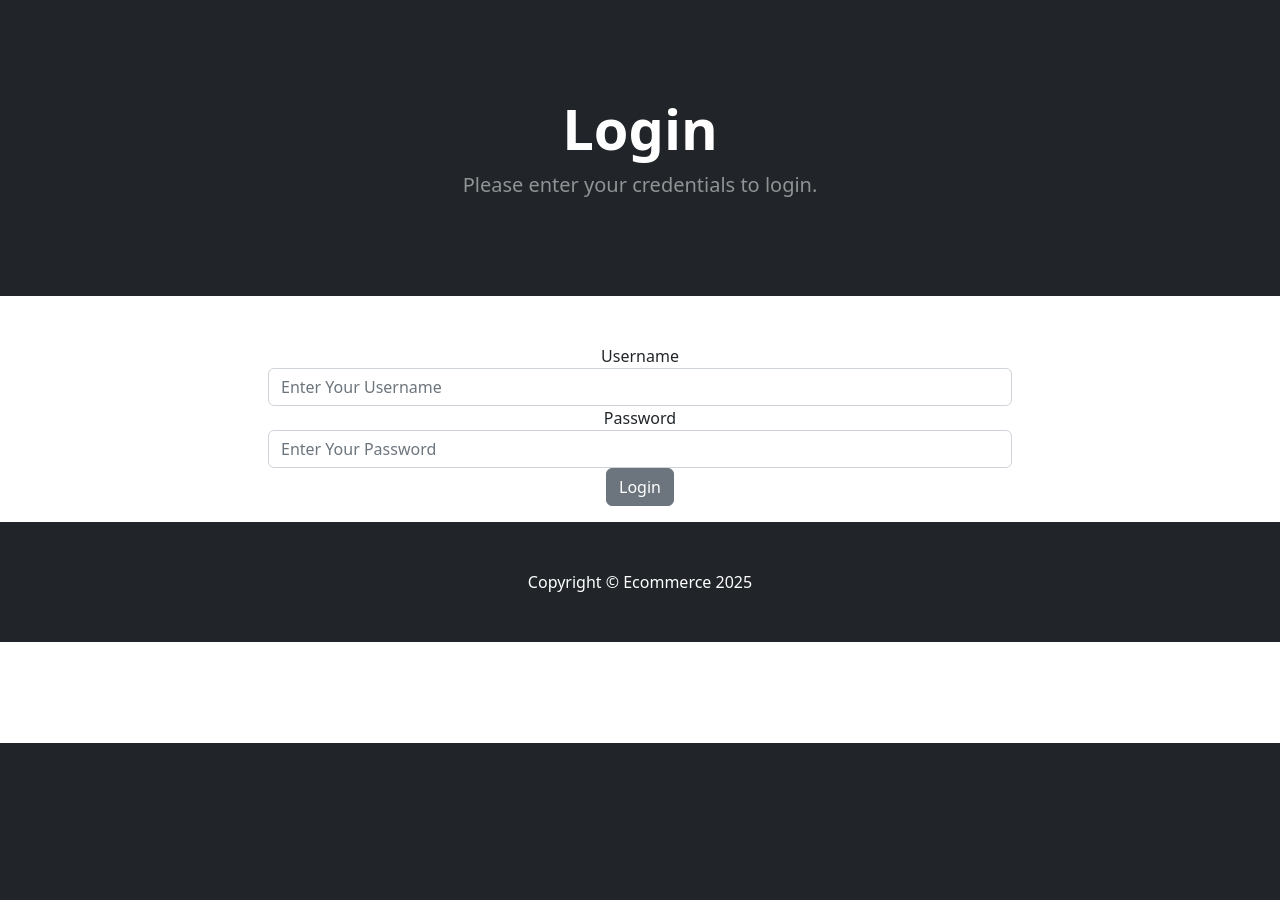
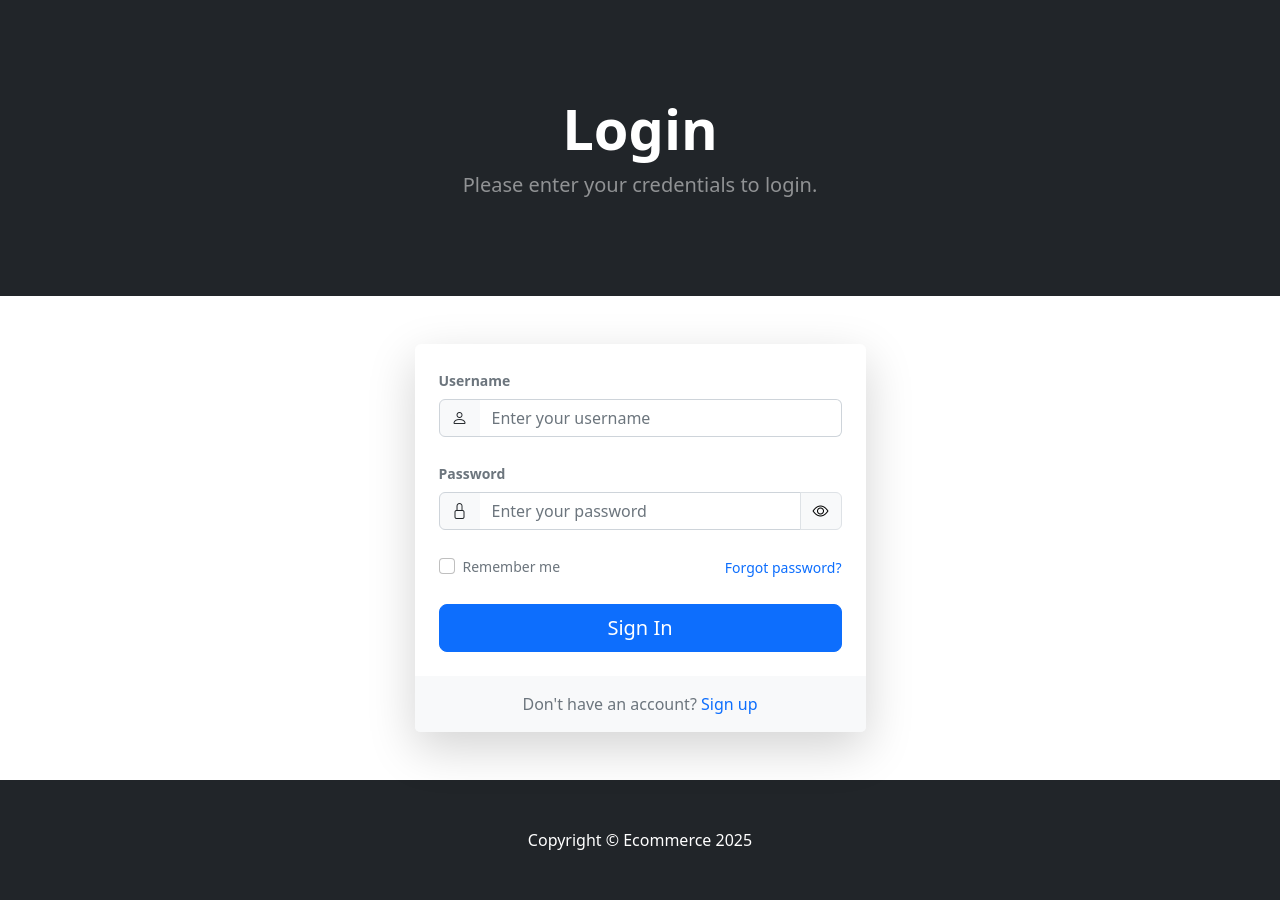
Before and after one commit to TharHtet236401/Ecommerce-App-with-Django, a Django app: page /login/ in a window 1280 px wide. Shown: the part 57-957 px from the top of the page. Before the commit the page ends 800 px from the top, so only its background shows below. Run offline with Django 5.2, Linux system fonts and the light colour scheme; some libraries are stand-ins or nearby versions.

Commit message:
beautify the UI of the login form

```diff
--- a/store/templates/base.html
+++ b/store/templates/base.html
@@ -17,6 +17,14 @@
     <body>
         <!-- Navigation-->
          {% include 'nav.html' %}
+         {% if messages %}
+         {% for message in messages %}
+         <div class="alert alert-warning alert-dismissible fade show" role="alert">
+          {{ message }}
+            <button type="button" class="btn-close" data-bs-dismiss="alert" aria-label="Close"></button>
+          </div>
+         {% endfor %}
+         {% endif %}
          {% block content %}
 
 
--- a/store/templates/login.html
+++ b/store/templates/login.html
@@ -11,27 +11,73 @@
     </div>
 </header>
 
-<div class="container ">
-    <div class="row">
-        <center>
-            <div class="col-8 mb-3">
-                <br/> <br/>
-                <form method="post" action="{% url 'login' %}">
-                    {% csrf_token %}
-                    <div class="form-group">
-                      <label for="exampleInputEmail1">Username</label>
-                      <input type="text" class="form-control" id="exampleInputEmail1" aria-describedby="emailHelp" placeholder="Enter Your Username" name="username">
-                    </div>
-                    <div class="form-group">
-                      <label for="exampleInputPassword1">Password</label>
-                      <input type="password" class="form-control" id="exampleInputPassword1" placeholder="Enter Your Password" name="password">
-                    </div>
-
-                    <button type="submit" class="btn btn-secondary">Login</button>
-                </form>
+<div class="container py-5">
+    <div class="row justify-content-center">
+        <div class="col-md-6 col-lg-5">
+            <div class="card shadow-lg border-0 rounded-lg">
+                <div class="card-body p-4">
+                    <form method="post" action="{% url 'login' %}">
+                        {% csrf_token %}
+                        <div class="mb-4">
+                            <label class="form-label small fw-bold text-muted">Username</label>
+                            <div class="input-group">
+                                <span class="input-group-text bg-light">
+                                    <i class="bi bi-person"></i>
+                                </span>
+                                <input type="text" class="form-control border-start-0" id="exampleInputEmail1"
+                                    placeholder="Enter your username" name="username" required>
+                            </div>
+                        </div>
+                        <div class="mb-4">
+                            <label class="form-label small fw-bold text-muted">Password</label>
+                            <div class="input-group">
+                                <span class="input-group-text bg-light">
+                                    <i class="bi bi-lock"></i>
+                                </span>
+                                <input type="password" class="form-control border-start-0" id="exampleInputPassword1"
+                                    placeholder="Enter your password" name="password" required>
+                                <button class="btn btn-light border" type="button" id="togglePassword">
+                                    <i class="bi bi-eye" id="toggleIcon"></i>
+                                </button>
+                            </div>
+                        </div>
+                        <div class="d-flex justify-content-between align-items-center mb-4">
+                            <div class="form-check">
+                                <input class="form-check-input" type="checkbox" id="rememberMe">
+                                <label class="form-check-label small text-muted" for="rememberMe">
+                                    Remember me
+                                </label>
+                            </div>
+                            <a href="#" class="small text-decoration-none">Forgot password?</a>
+                        </div>
+                        <div class="d-grid">
+                            <button type="submit" class="btn btn-primary btn-lg">Sign In</button>
+                        </div>
+                    </form>
+                </div>
+                <div class="card-footer bg-light border-0 text-center py-3">
+                    <p class="text-muted mb-0">Don't have an account? <a href="#" class="text-decoration-none">Sign up</a></p>
+                </div>
             </div>
-        </center>
+        </div>
     </div>
 </div>
 
+<script>
+document.getElementById('togglePassword').addEventListener('click', function() {
+    const passwordInput = document.getElementById('exampleInputPassword1');
+    const icon = document.getElementById('toggleIcon');
+
+    if (passwordInput.type === 'password') {
+        passwordInput.type = 'text';
+        icon.classList.remove('bi-eye');
+        icon.classList.add('bi-eye-slash');
+    } else {
+        passwordInput.type = 'password';
+        icon.classList.remove('bi-eye-slash');
+        icon.classList.add('bi-eye');
+    }
+});
+</script>
+
 {% endblock %}
--- a/store/views.py
+++ b/store/views.py
@@ -22,6 +22,7 @@ def login_user(request):
         user = authenticate(request,username=username,password=password)
         if user is not None:
             login(request,user)
+            messages.success(request,'You have been logged in')
             return redirect('home')
         else:
             messages.error(request,'Invalid username or password')
```
